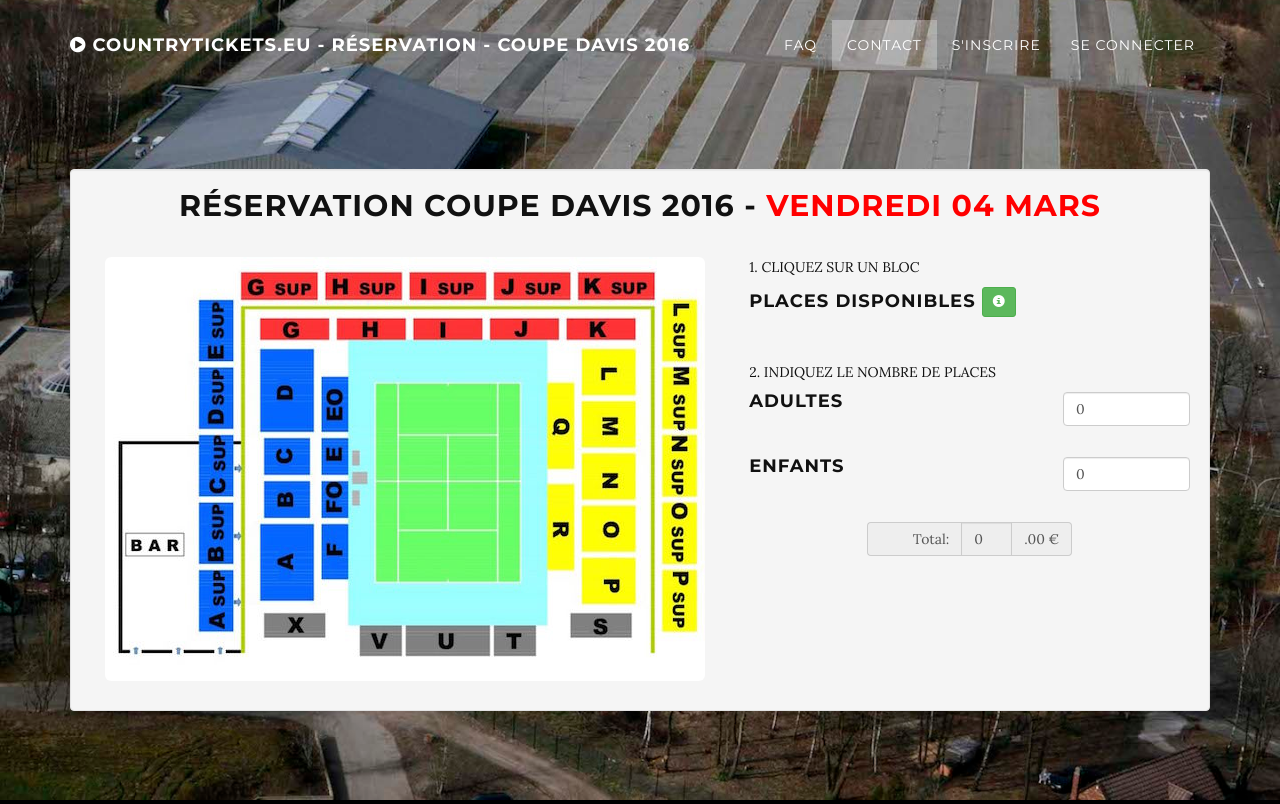
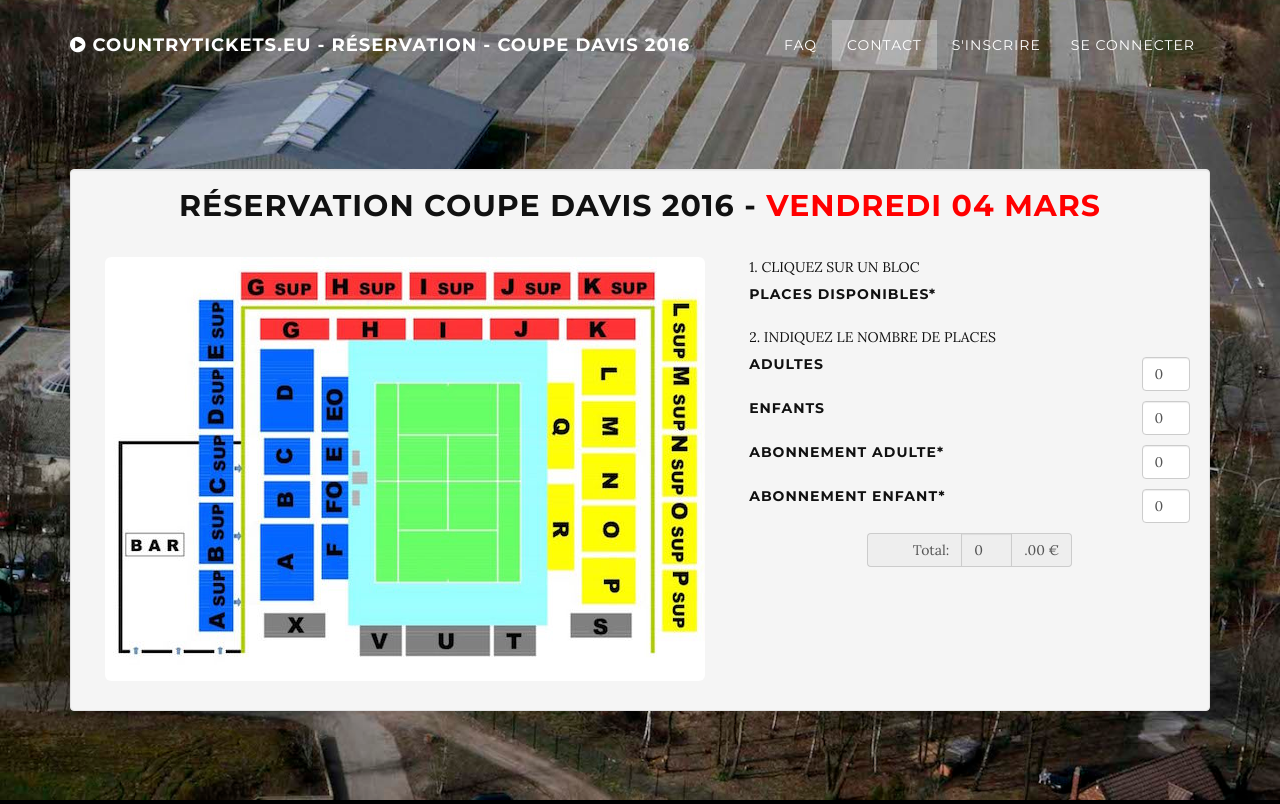
Before and after one commit to zirby/cd2016, a PHP site: page /coupe_davis_2016/index04.php in a window 1280 px wide. Shown: the top 804 px of the page. Run offline with PHP 8.4, Linux system fonts and the light colour scheme; data that the repository does not hold is empty; a stand-in replaces the project's code that opens the database connection.

Commit message:
ajout abonnement

```diff
--- a/css/style.css
+++ b/css/style.css
@@ -45,7 +45,7 @@ dl {
     margin: 0;
     padding: 0 0 0.5em 1em;
   }
-h1{
+h1, h4, h5{
     margin-bottom: 15px;
 }
 span {
--- a/index04.php
+++ b/index04.php
@@ -95,24 +95,31 @@ while($res = $req->fetch()){
         <div class="col-md-12 text-left">1. CLIQUEZ SUR UN BLOC</div>
     </div>
     <div class="row">
-        <div class="col-md-8 text-left"><h4>Places disponibles
-            <button type="button" class="btn btn-success btn-sm"><span class="glyphicon glyphicon-info-sign" aria-hidden="true"></span></button>
-            </h4>
-        </div>
-        <div class="col-md-4" id="pBloc"></div>
+        <div class="col-md-7 text-left"  data-toggle="tooltip" data-placement="top" title="le nombre de places peu changer en + ou en -"><h5>Places disponibles*</h5></div>
+        <div class="col-md-5" id="pBloc"></div>
     </div>
     <div class="row">
         <div class="col-md-12 text-left">2. INDIQUEZ LE NOMBRE DE PLACES</div>
     </div>
     <div class="row">
-        <div class="col-md-4 text-left"><h4>Adultes</h4></div>
+        <div class="col-md-6 text-left"><h5>Adultes</h5></div>
         <div class="col-md-4" id="pPriceAd"></div>
-        <div class="col-md-4"><input id="inputPlaces" type="text" class="form-control" value="0"></div>
+        <div class="col-md-2"><input id="inputPlaces" type="text" class="form-control" value="0"></div>
     </div>
     <div class="row">
-        <div class="col-md-4 text-left"><h4>Enfants</h4></div>
+        <div class="col-md-6 text-left"><h5>Enfants</h5></div>
         <div class="col-md-4" id="pPriceEn"></div>
-        <div class="col-md-4"><input id="inputPlacesHalf" type="text" class="form-control" value="0"></div>
+        <div class="col-md-2"><input id="inputPlacesHalf" type="text" class="form-control" value="0"></div>
+    </div>
+    <div class="row">
+        <div class="col-md-6 text-left"   data-toggle="tooltip" data-placement="top" title="les places sont garantie dans le boc"><h5>Abonnement Adulte*</h5></div>
+        <div class="col-md-4" id="pPriceAbAd"></div>
+        <div class="col-md-2"><input id="inputPlacesAbn" type="text" class="form-control" value="0"></div>
+    </div>
+    <div class="row">
+        <div class="col-md-6 text-left" data-toggle="tooltip" data-placement="top" title="les places sont garantie dans le boc"><h5>Abonnement Enfant*</h5></div>
+        <div class="col-md-4" id="pPriceAbEn"></div>
+        <div class="col-md-2"><input id="inputPlacesAbnHalf" type="text" class="form-control" value="0"></div>
     </div>
 
     <div class="row">
--- a/js/cd2016.js
+++ b/js/cd2016.js
@@ -35,16 +35,14 @@ function selectBloc(bloc) {
             } else {
                 $("#pZone").html(data.zone);
                 $("#pBloc").html("<button class='btn btn-" + data.color + "' type='button'>" + data.bloc + " <span class='badge'>" + data.nb + "</span></button>");
-                if (abn) {
-                    $("#pPrice").html("Adulte: " + data.price_abn + ".00 € --- Enfant: " + data.price_abn_half + ".00 €");
-                    priceUnit = data.price_abn;
-                    priceUnitHalf = data.price_abn_half;
-                } else {
-                    $("#pPriceAd").html(data.price + ".00 €");
-                    $("#pPriceEn").html(data.price_half + ".00 €");
-                    priceUnit = data.price;
-                    priceUnitHalf = data.price_half;
-                }
+                $("#pPriceAbAd").html(data.price_abn + ".00 €");
+                $("#pPriceAbEn").html(data.price_abn_half + ".00 €");
+                //priceUnit = data.price_abn;
+                //priceUnitHalf = data.price_abn_half;
+                $("#pPriceAd").html(data.price + ".00 €");
+                $("#pPriceEn").html(data.price_half + ".00 €");
+                priceUnit = data.price;
+                priceUnitHalf = data.price_half;
                 $("#inputPlaces").val(1);
                 $("#inputPlacesHalf").val(0);
                 $("#inputTotal").val(priceUnit);
@@ -95,6 +93,7 @@ $(document).ready(function () {
         $('.navbar-toggle:visible').click();
     });
 //////////////////////////////////////////////////////////////////
+$('[data-toggle="tooltip"]').tooltip()
     $('#btnReserver').hide();
     lejour = $("#jour").text();
 /****************** click blocs*******************/
```
